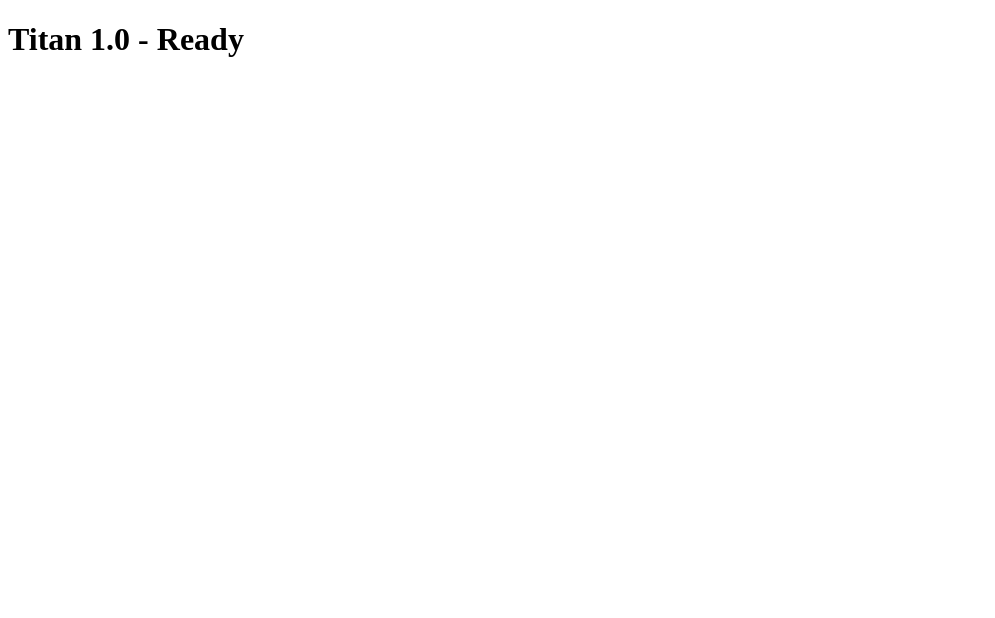
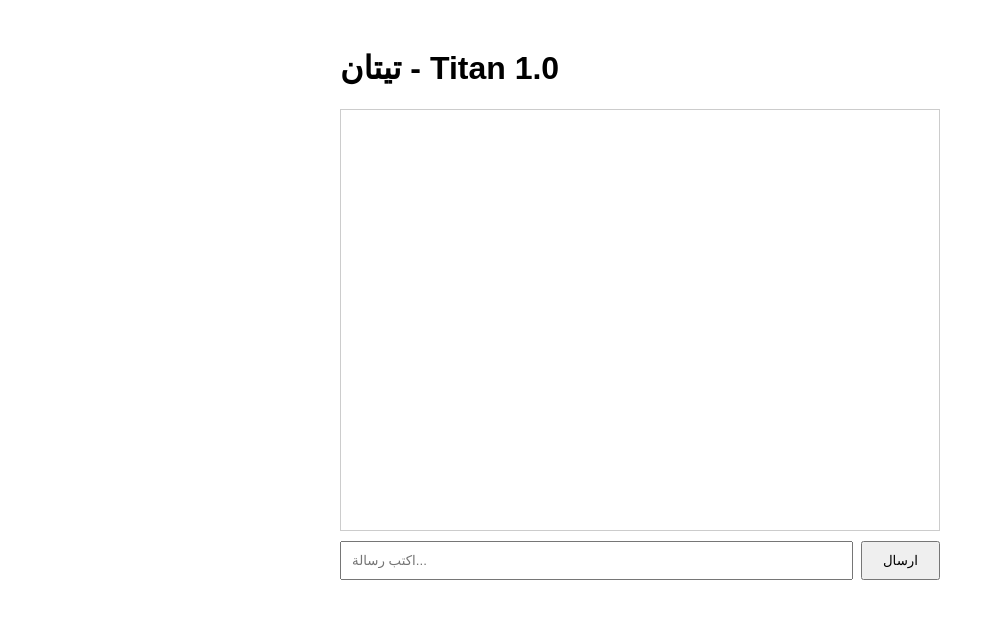
Before and after one commit to Alialdrage/titan-10, a Next.js app: page / in a window 1280 px wide. Shown: the top 618 px of the page, without its empty margins (0-995 px from the left). Built offline with nearby package versions, Linux system fonts and the light colour scheme.

Commit message:
Update page.tsx

```diff
--- a/app/page.tsx
+++ b/app/page.tsx
@@ -1,3 +1,42 @@
+"use client";
+import { useState } from "react";
+
 export default function Page() {
-  return <h1>Titan 1.0 - Ready</h1>
+  const [input, setInput] = useState("");
+  const [messages, setMessages] = useState<{role:string, content:string}[]>([]);
+  const [loading, setLoading] = useState(false);
+
+  async function send() {
+    if(!input) return;
+    const newMessages = [...messages, {role:"user", content:input}];
+    setMessages(newMessages);
+    setInput("");
+    setLoading(true);
+    try {
+      const res = await fetch("/api/chat", {
+        method:"POST",
+        headers:{"Content-Type":"application/json"},
+        body: JSON.stringify({messages:newMessages})
+      });
+      const data = await res.json();
+      setMessages([...newMessages, {role:"assistant", content:data.reply}]);
+    } catch(e) {
+      setMessages([...newMessages, {role:"assistant", content:"فشل الطلب - تأكد من GROQ_API_KEY"}]);
+    }
+    setLoading(false);
+  }
+
+  return (
+    <main style={{maxWidth:600, margin:"0 auto", padding:20, fontFamily:"sans-serif"}}>
+      <h1>تيتان - Titan 1.0</h1>
+      <div style={{border:"1px solid #ccc", height:400, overflowY:"auto", padding:10, marginBottom:10}}>
+        {messages.map((m,i)=><div key={i} style={{margin:"8px 0", textAlign: m.role==="user"?"right":"left"}}><b>{m.role==="user"?"انت":"تيتان"}:</b> {m.content}</div>)}
+        {loading && <div>يكتب...</div>}
+      </div>
+      <div style={{display:"flex", gap:8}}>
+        <input value={input} onChange={e=>setInput(e.target.value)} onKeyDown={e=>e.key==="Enter"&&send()} placeholder="اكتب رسالة..." style={{flex:1, padding:10}} />
+        <button onClick={send} style={{padding:"10px 20px"}}>ارسال</button>
+      </div>
+    </main>
+  );
 }
```
